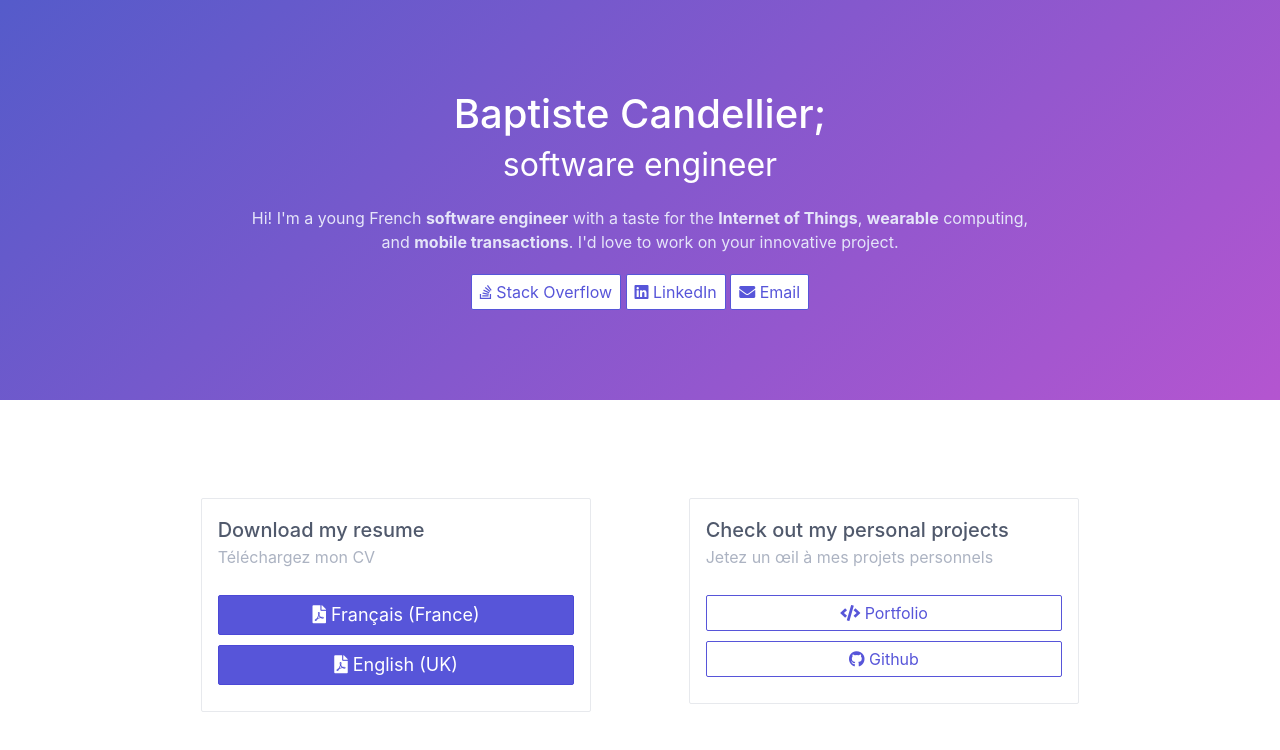
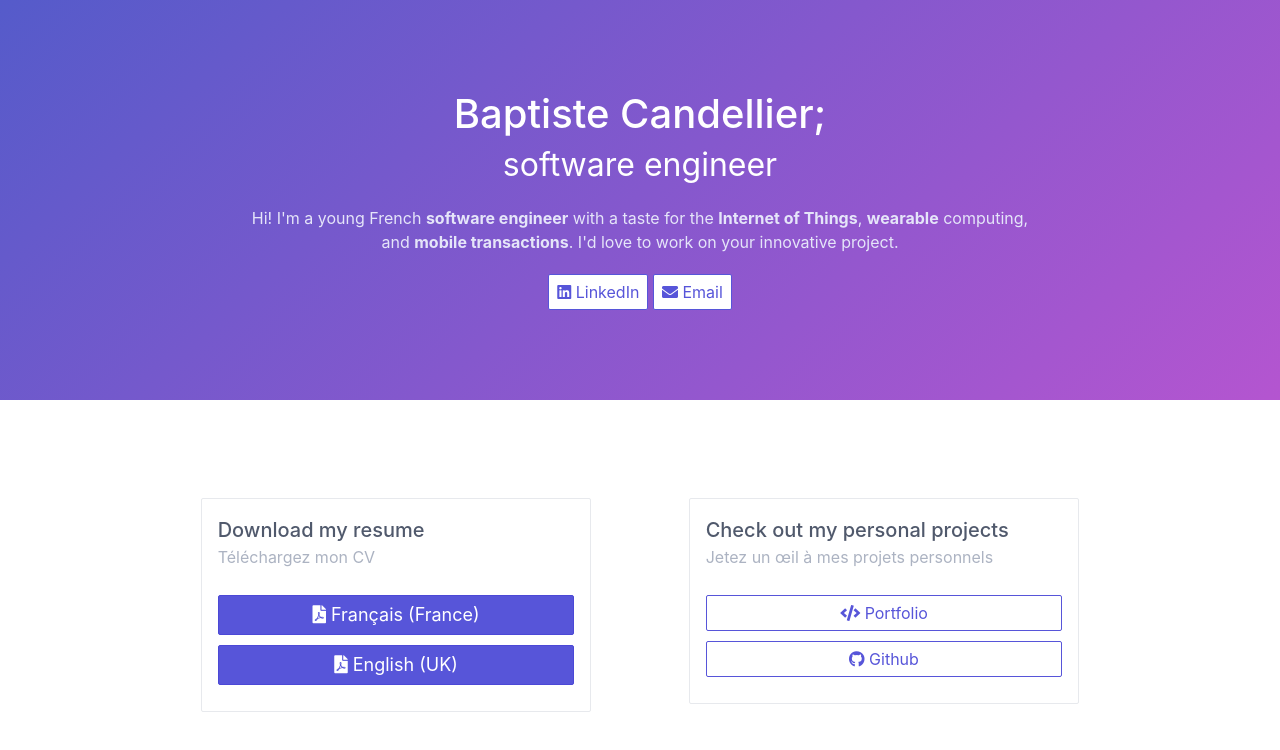
Before and after one commit to outadoc/candellier.me, a plain HTML site: page web/index.html in a window 1280 px wide. Drawn offline with Linux system fonts and the light colour scheme.

Commit message:
feat: update social links

```diff
--- a/web/index.html
+++ b/web/index.html
@@ -27,15 +27,11 @@
                 </div>
 
                 <div class="column col-10 col-sm-12 col-mx-auto">
-                    <a class="btn" href="https://stackoverflow.com/story/candellierba">
-                        <p><i class="fab fa-stack-overflow"></i> Stack Overflow</p>
-                    </a>
-
-                    <a class="btn" href="https://www.linkedin.com/in/candellierba/">
+                    <a class="btn" rel="me" href="https://www.linkedin.com/in/candellierba/">
                         <p><i class="fab fa-linkedin"></i> LinkedIn</p>
                     </a>
 
-                    <a class="btn" href="mailto:baptiste.candellier@gmail.com">
+                    <a class="btn" rel="me" href="mailto:baptiste@candellier.me">
                         <p><i class="fas fa-envelope"></i> Email</p>
                     </a>
                 </div>
@@ -77,7 +73,7 @@
                             <p><i class="fas fa-code"></i> Portfolio</p>
                         </a>
 
-                        <a class="btn" href="https://github.com/outadoc/">
+                        <a class="btn" rel="me" href="https://github.com/outadoc/">
                             <p><i class="fab fa-github"></i> Github</p>
                         </a>
                       </div>
```
